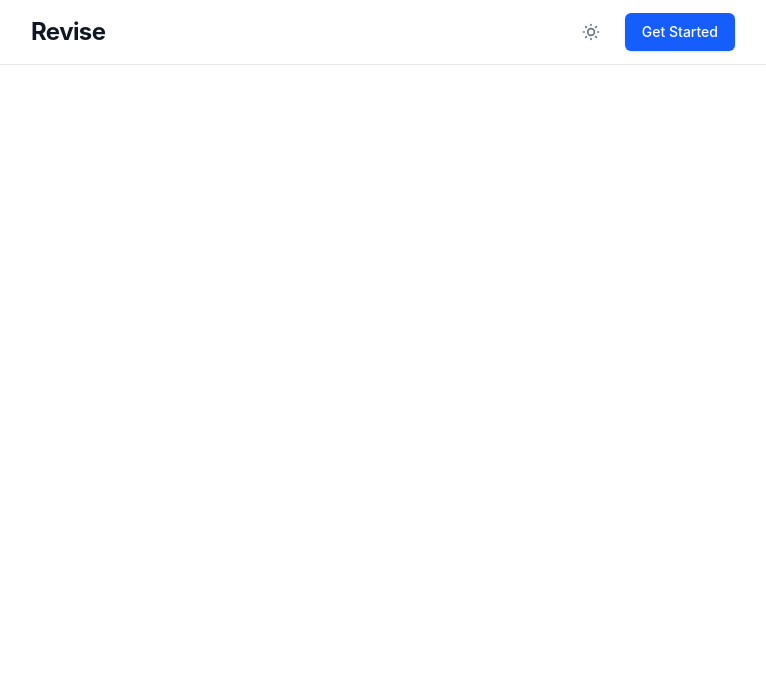
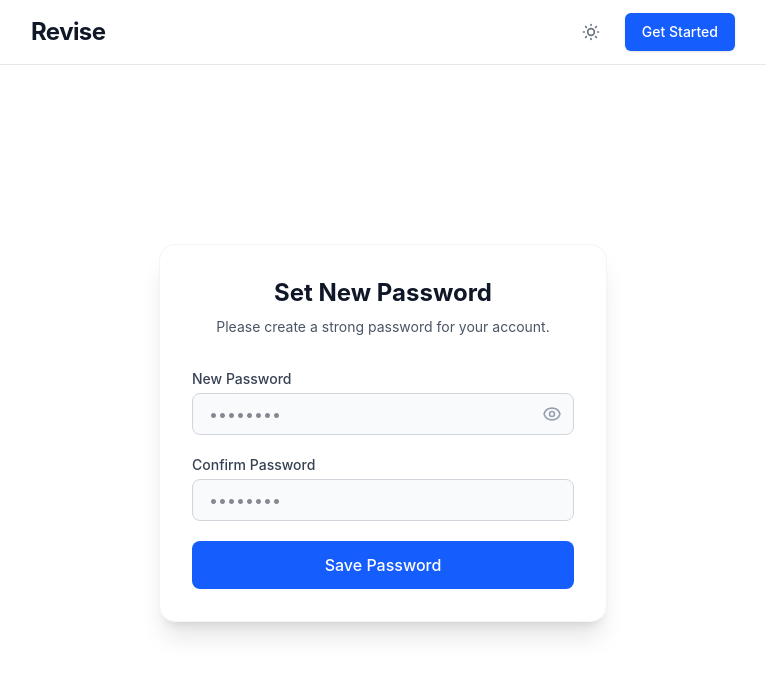
Before and after one commit to TagCoding223/revise, a React (Vite) app in the folder frontend/: page /set-password in a window 1280 px wide. Before the commit this address had no page. Shown: the top 676 px of the page, without its empty margins (257-1023 px from the left). Built offline with nearby package versions, Linux system fonts and the light colour scheme.

Commit message:
design SetPassword page

```diff
--- a/frontend/src/App.jsx
+++ b/frontend/src/App.jsx
@@ -10,6 +10,7 @@ const Landing = lazy(() => import('./pages/Landing'));
 const Auth = lazy(() => import('./pages/Auth')); // Reused for Login/Signup
 const OtpVerify = lazy(() => import('./pages/OtpVerify'));
 const Dashboard = lazy(() => import('./pages/Dashboard'));
+const SetPassword = lazy(() => import('./pages/SetPassword'));
 
 export default function App() {
   return (
@@ -54,6 +55,15 @@ export default function App() {
               }
             />
 
+            <Route
+              path="/set-password"
+              element={
+                <PublicRoute>
+                  <SetPassword />
+                </PublicRoute>
+              }
+            />
+
             {/* Protected Routes */}
             <Route
               path="/dashboard"
--- a/frontend/src/pages/SetPassword.jsx
+++ b/frontend/src/pages/SetPassword.jsx
@@ -0,0 +1,141 @@
+import React, { useState } from 'react';
+import { useNavigate } from 'react-router-dom';
+import { useForm } from 'react-hook-form';
+import { zodResolver } from '@hookform/resolvers/zod';
+import * as z from 'zod';
+
+// --- Zod Validation Schema ---
+const setPasswordSchema = z.object({
+  password: z.string()
+    .min(8, { message: "Password must be at least 8 characters long" })
+    .regex(/[a-z]/, { message: "Must contain at least one lowercase letter" })
+    .regex(/[A-Z]/, { message: "Must contain at least one uppercase letter" })
+    .regex(/[0-9]/, { message: "Must contain at least one number" }),
+  confirmPassword: z.string()
+}).refine((data) => data.password === data.confirmPassword, {
+  message: "Passwords do not match",
+  path: ["confirmPassword"],
+});
+
+export default function SetPassword() {
+  const [showPassword, setShowPassword] = useState(false);
+  const [isSubmitting, setIsSubmitting] = useState(false);
+  const navigate = useNavigate();
+
+  const {
+    register,
+    handleSubmit,
+    formState: { errors },
+  } = useForm({
+    resolver: zodResolver(setPasswordSchema),
+  });
+
+  const onSubmit = async (data) => {
+    setIsSubmitting(true);
+    try {
+      console.log("Setting new password...");
+      // MOCK API CALL: Replace with your actual Spring Boot endpoint
+      // await axios.post('/api/v1/auth/set-password', { password: data.password });
+
+      await new Promise(resolve => setTimeout(resolve, 1000)); // Simulate delay
+
+      // On success, redirect to login so they can authenticate with their new credentials
+      navigate('/login');
+    } catch (error) {
+      console.error('Failed to set password', error);
+    } finally {
+      setIsSubmitting(false);
+    }
+  };
+
+  const togglePasswordVisibility = () => {
+    setShowPassword(!showPassword);
+  };
+
+  return (
+    <div className="flex items-center justify-center min-h-[calc(100vh-8rem)]">
+      <div className="w-full max-w-md bg-white dark:bg-gray-800 rounded-2xl shadow-xl overflow-hidden border border-gray-100 dark:border-gray-700 transition-colors duration-300 p-8">
+
+        <div className="text-center mb-8">
+          <h2 className="text-2xl font-bold text-gray-900 dark:text-white mb-2">
+            Set New Password
+          </h2>
+          <p className="text-gray-600 dark:text-gray-400 text-sm">
+            Please create a strong password for your account.
+          </p>
+        </div>
+
+        <form onSubmit={handleSubmit(onSubmit)} className="space-y-5">
+
+          {/* Password Field */}
+          <div>
+            <label className="block text-sm font-medium text-gray-700 dark:text-gray-300 mb-1">
+              New Password
+            </label>
+            <div className="relative">
+              <input
+                type={showPassword ? "text" : "password"}
+                {...register('password')}
+                className="w-full px-4 py-2 pr-10 bg-gray-50 dark:bg-gray-900 border border-gray-300 dark:border-gray-600 rounded-lg focus:ring-2 focus:ring-blue-500 outline-none text-gray-900 dark:text-white transition-colors"
+                placeholder="••••••••"
+              />
+              <button
+                type="button"
+                onClick={togglePasswordVisibility}
+                className="absolute inset-y-0 right-0 pr-3 flex items-center text-gray-400 hover:text-gray-600 dark:hover:text-gray-300 focus:outline-none"
+              >
+                {showPassword ? (
+                  // Eye Slash Icon (Hide)
+                  <svg className="h-5 w-5" fill="none" viewBox="0 0 24 24" stroke="currentColor">
+                    <path strokeLinecap="round" strokeLinejoin="round" strokeWidth={2} d="M13.875 18.825A10.05 10.05 0 0112 19c-4.478 0-8.268-2.943-9.543-7a9.97 9.97 0 011.563-3.029m5.858.908a3 3 0 114.243 4.243M9.878 9.878l4.242 4.242M9.88 9.88l-3.29-3.29m7.532 7.532l3.29 3.29M3 3l3.59 3.59m0 0A9.953 9.953 0 0112 5c4.478 0 8.268 2.943 9.543 7a10.025 10.025 0 01-4.132 5.411m0 0L21 21" />
+                  </svg>
+                ) : (
+                  // Eye Icon (Show)
+                  <svg className="h-5 w-5" fill="none" viewBox="0 0 24 24" stroke="currentColor">
+                    <path strokeLinecap="round" strokeLinejoin="round" strokeWidth={2} d="M15 12a3 3 0 11-6 0 3 3 0 016 0z" />
+                    <path strokeLinecap="round" strokeLinejoin="round" strokeWidth={2} d="M2.458 12C3.732 7.943 7.523 5 12 5c4.478 0 8.268 2.943 9.542 7-1.274 4.057-5.064 7-9.542 7-4.477 0-8.268-2.943-9.542-7z" />
+                  </svg>
+                )}
+              </button>
+            </div>
+            {errors.password && <p className="text-red-500 text-xs mt-1">{errors.password.message}</p>}
+          </div>
+
+          {/* Confirm Password Field */}
+          <div>
+            <label className="block text-sm font-medium text-gray-700 dark:text-gray-300 mb-1">
+              Confirm Password
+            </label>
+            <div className="relative">
+              <input
+                type={showPassword ? "text" : "password"}
+                {...register('confirmPassword')}
+                className="w-full px-4 py-2 pr-10 bg-gray-50 dark:bg-gray-900 border border-gray-300 dark:border-gray-600 rounded-lg focus:ring-2 focus:ring-blue-500 outline-none text-gray-900 dark:text-white transition-colors"
+                placeholder="••••••••"
+              />
+              {/* Note: The toggle button affects both fields simultaneously for better UX */}
+            </div>
+            {errors.confirmPassword && <p className="text-red-500 text-xs mt-1">{errors.confirmPassword.message}</p>}
+          </div>
+
+          {/* Action Button */}
+          <button
+            type="submit"
+            disabled={isSubmitting}
+            className="w-full mt-4 py-3 px-4 bg-blue-600 hover:bg-blue-700 disabled:bg-blue-400 dark:disabled:bg-blue-800 disabled:cursor-not-allowed text-white font-medium rounded-lg transition-colors flex justify-center items-center"
+          >
+            {isSubmitting ? (
+              <svg className="animate-spin h-5 w-5 text-white" xmlns="http://www.w3.org/2000/svg" fill="none" viewBox="0 0 24 24">
+                <circle className="opacity-25" cx="12" cy="12" r="10" stroke="currentColor" strokeWidth="4"></circle>
+                <path className="opacity-75" fill="currentColor" d="M4 12a8 8 0 018-8V0C5.373 0 0 5.373 0 12h4zm2 5.291A7.962 7.962 0 014 12H0c0 3.042 1.135 5.824 3 7.938l3-2.647z"></path>
+              </svg>
+            ) : (
+              'Save Password'
+            )}
+          </button>
+        </form>
+
+      </div>
+    </div>
+  );
+}
```
